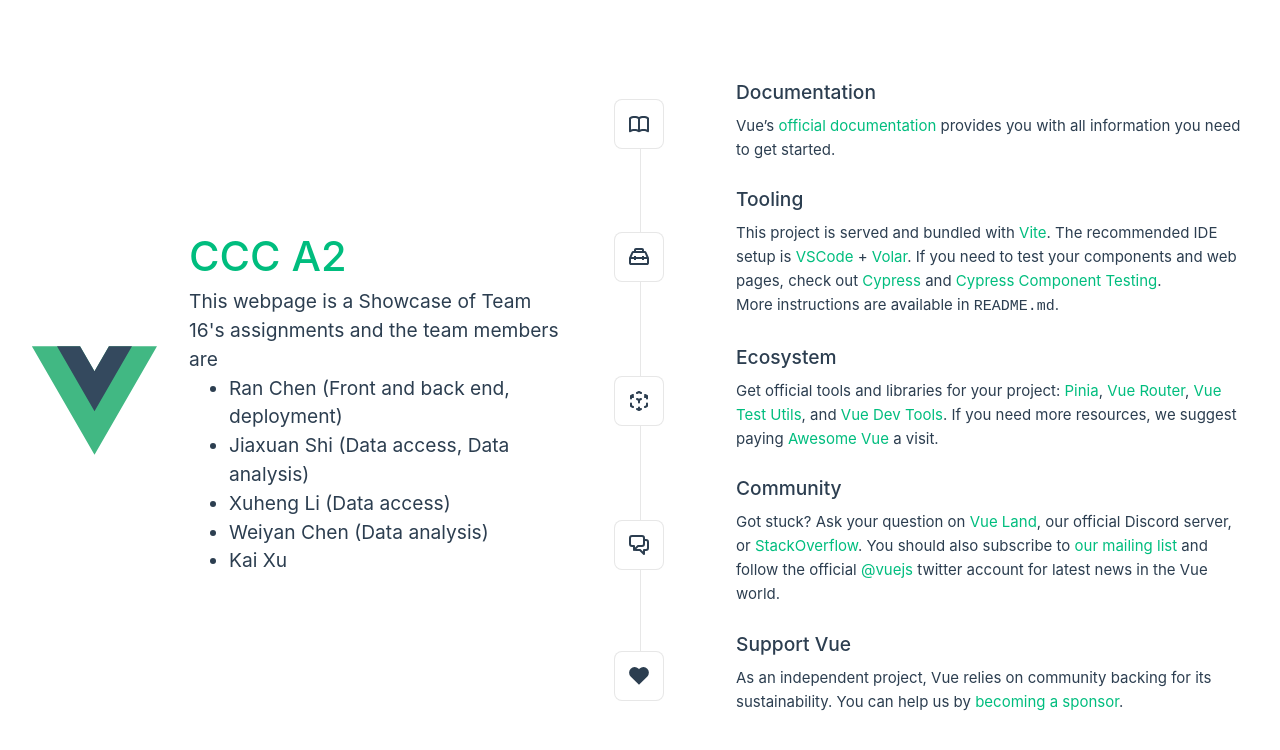
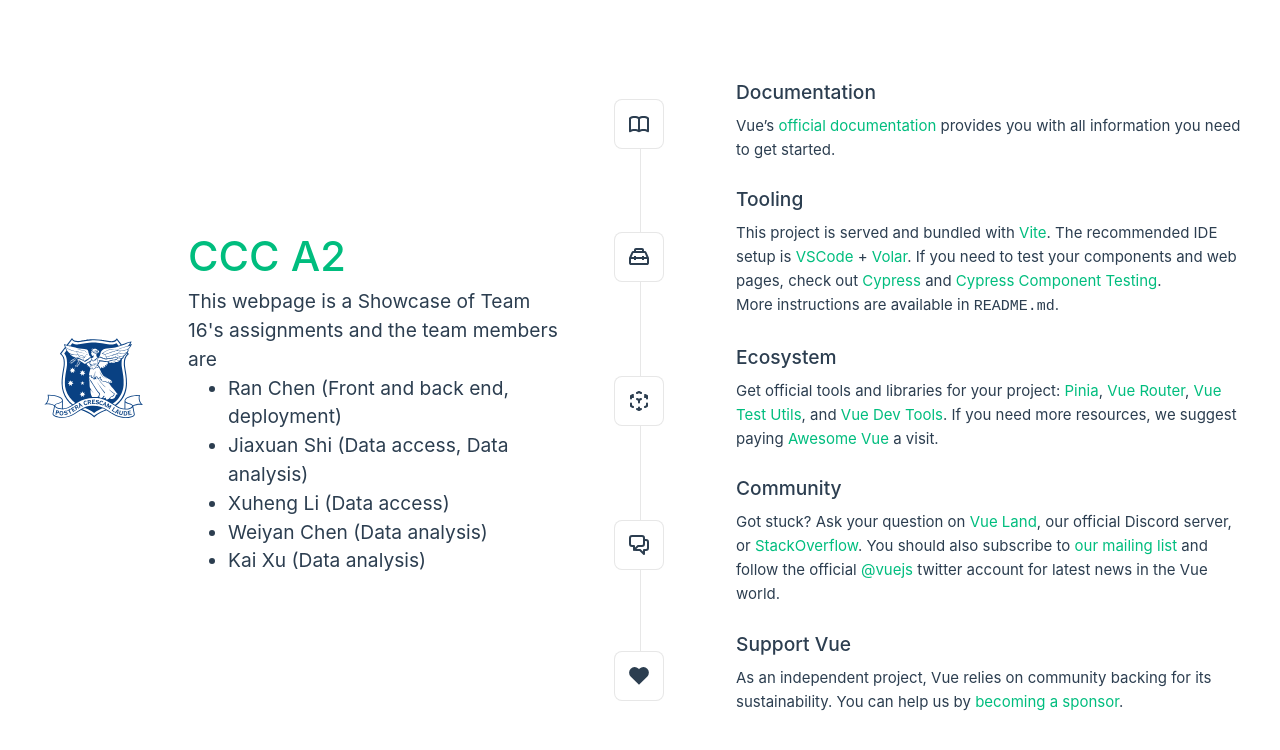
Before and after one commit to Ranc151/ccca2, a Vue app: page / in a window 1280 px wide. Shown: the top 750 px of the page. Built offline with nearby package versions, Linux system fonts and the light colour scheme.

Commit message:
add statement page

```diff
--- a/package.json
+++ b/package.json
@@ -12,6 +12,7 @@
   },
   "devDependencies": {
     "@vitejs/plugin-vue": "^4.2.3",
+    "axios": "^1.4.0",
     "vite": "^4.3.5"
   }
 }
--- a/src/App.vue
+++ b/src/App.vue
@@ -1,5 +1,5 @@
 <script setup>
-import HelloWorld from './components/HelloWorld.vue'
+import ProjectStatement from './components/Project Statement.vue'
 import TheWelcome from './components/TheWelcome.vue'
 </script>
 
@@ -8,7 +8,7 @@ import TheWelcome from './components/TheWelcome.vue'
     <img alt="Vue logo" class="logo" src="./assets/logo.svg" width="125" height="125" />
 
     <div class="wrapper">
-      <HelloWorld msg="CCC A2" />
+      <ProjectStatement msg="CCC A2" />
     </div>
   </header>
 
--- a/src/components/HelloWorld.vue
+++ b/src/components/Project Statement.vue
@@ -1,10 +1,13 @@
 <script setup>
+import axios from 'axios'
+
 defineProps({
   msg: {
     type: String,
     required: true
   }
 })
+
 </script>
 
 <template>
@@ -26,7 +29,7 @@ defineProps({
                 Weiyan Chen (Data analysis)
             </li>
             <li>
-                Kai Xu
+                Kai Xu (Data analysis)
             </li>
         </ul>
     </h3>
```
Also changed, not shown: src/assets/logo.svg, 1 other file (tests, documents, lock files or other folders).
